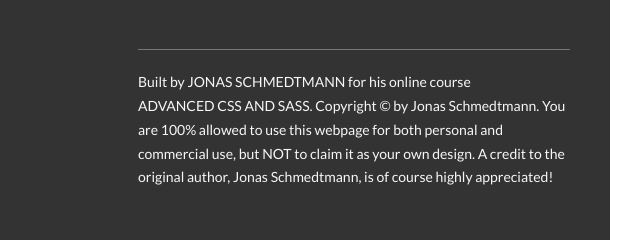
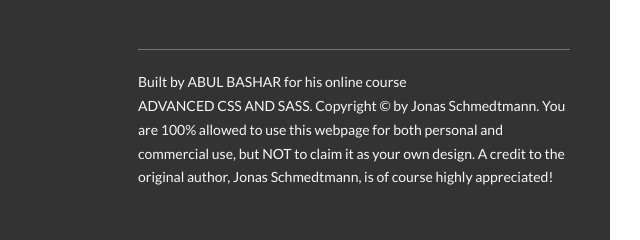
Before and after one commit to bashar35790/Nature-project, a website: page index.html in a window 1280 px wide. Shown: the part 5836-6076 px from the top of the page, 640-1280 px from the left. Drawn offline with Linux system fonts and the light colour scheme.

Commit message:
update footer credit to Abul Bashar

```diff
--- a/index.html
+++ b/index.html
@@ -471,7 +471,7 @@
         </div>
         <div class="col-1-of-2">
           <p class="footer__copyright">
-            Built by <a href="#" class="footer__link">Jonas Schmedtmann</a> for
+            Built by <a href="#" class="footer__link">Abul Bashar</a> for
             his online course
             <a href="#" class="footer__link">Advanced CSS and Sass</a>.
             Copyright &copy; by Jonas Schmedtmann. You are 100% allowed to use
```
